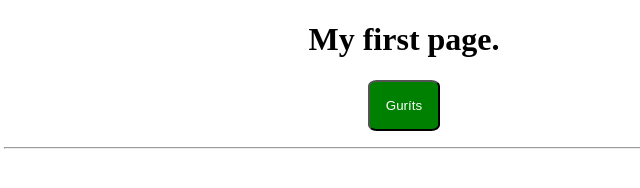
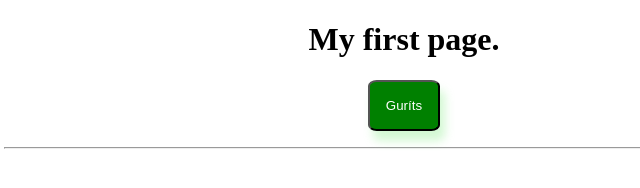
Before and after one commit to Pedro9719/dice, a plain HTML site: page index.html in a window 1280 px wide. Shown: the full height of the page, 236-876 px from the left. Drawn offline with Linux system fonts and the light colour scheme.

Commit message:
Gombárnyék/redmekieg

```diff
--- a/index.html
+++ b/index.html
@@ -28,6 +28,7 @@
         color: white;
         border-radius: 12%;
         padding: 1rem;
+        box-shadow: 5px 10px 10px rgba(144, 238, 144, 0.4);
       }
       button:hover {
         background-color: rgba(144, 238, 144, 0.4);
```
Also changed, not shown: 1 other file.
